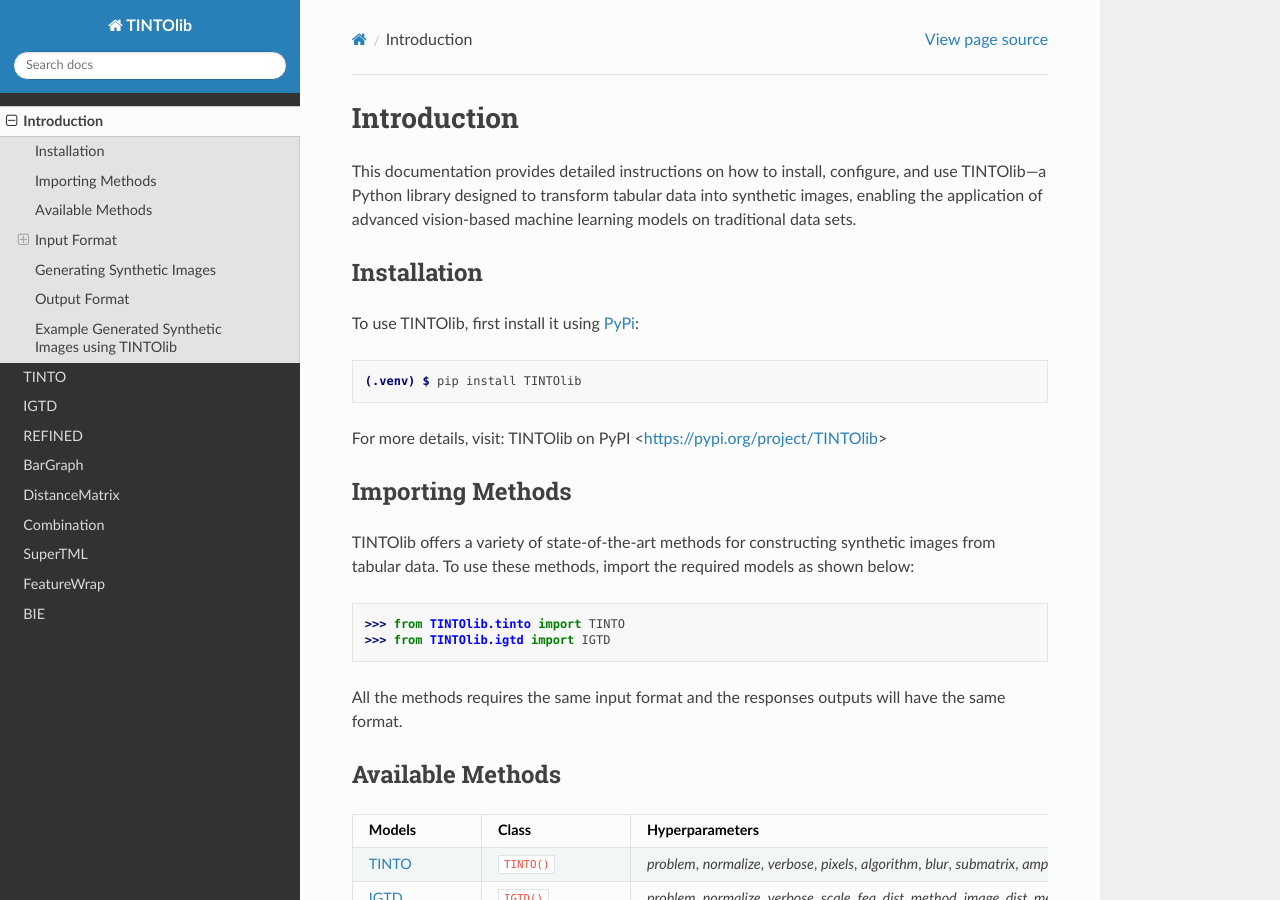
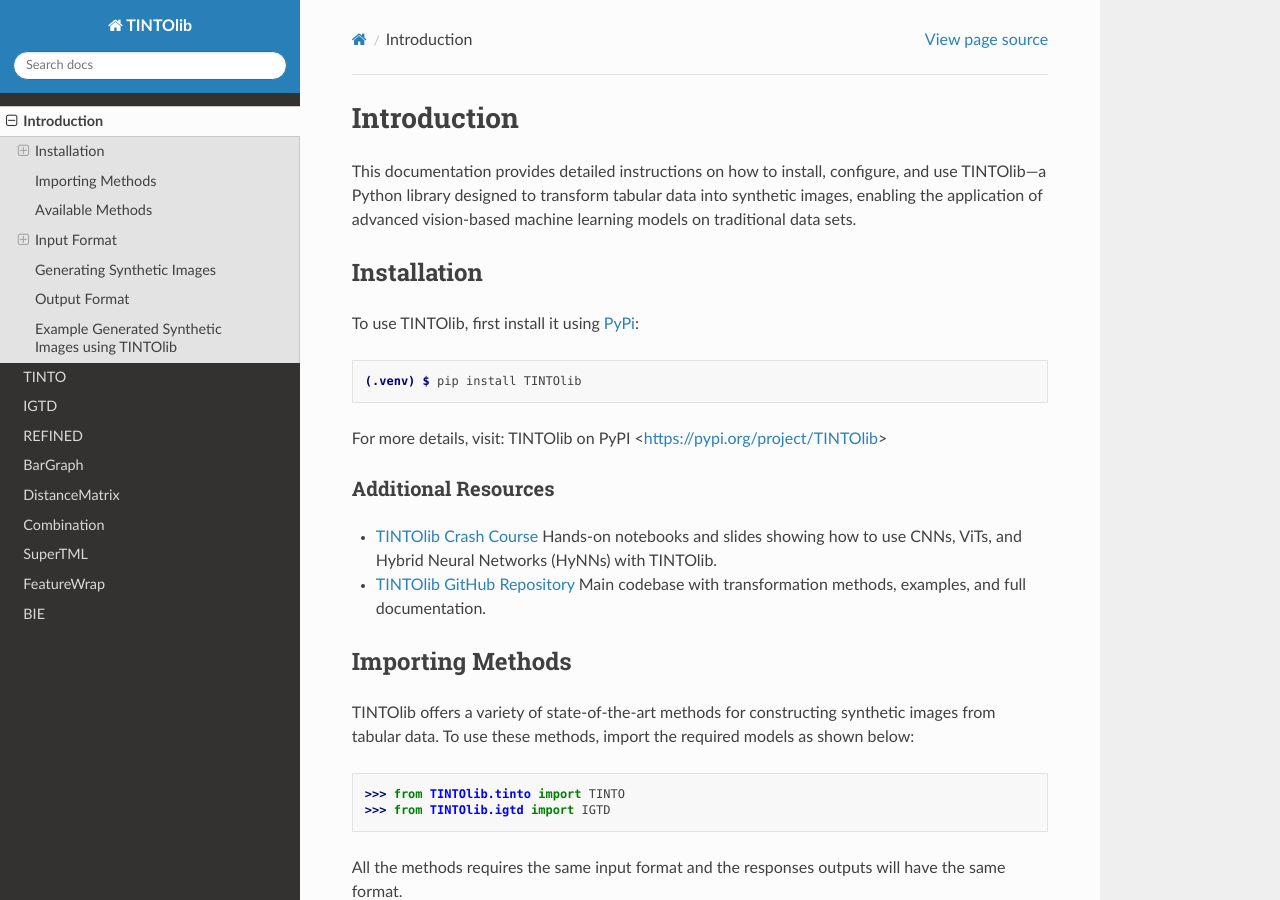
Before and after one commit to oeg-upm/TINTOlib-Documentation, a Sphinx documentation site: the page built from docs/source/installation.rst, in a window 1280 px wide and 900 px high. Built offline with Sphinx 7.4.7 and the Read the Docs theme 3.1.0, drawn with Linux system fonts in a browser that asks for light colours; pages that are not in the unit, such as notebooks, are missing from menus.

Commit message:
Update installation.rst

```diff
--- a/docs/source/installation.rst
+++ b/docs/source/installation.rst
@@ -14,6 +14,15 @@
    (.venv) $ pip install TINTOlib
 
 For more details, visit: TINTOlib on PyPI <https://pypi.org/project/TINTOlib>
+
+Additional Resources
+####################
+
+- `TINTOlib Crash Course <https://github.com/oeg-upm/TINTOlib-Crash_Course/tree/main>`_
+  Hands-on notebooks and slides showing how to use CNNs, ViTs, and Hybrid Neural Networks (HyNNs) with TINTOlib.
+
+- `TINTOlib GitHub Repository <https://github.com/oeg-upm/TINTOlib>`_
+  Main codebase with transformation methods, examples, and full documentation.
 
 Importing Methods
 ----------------
```
